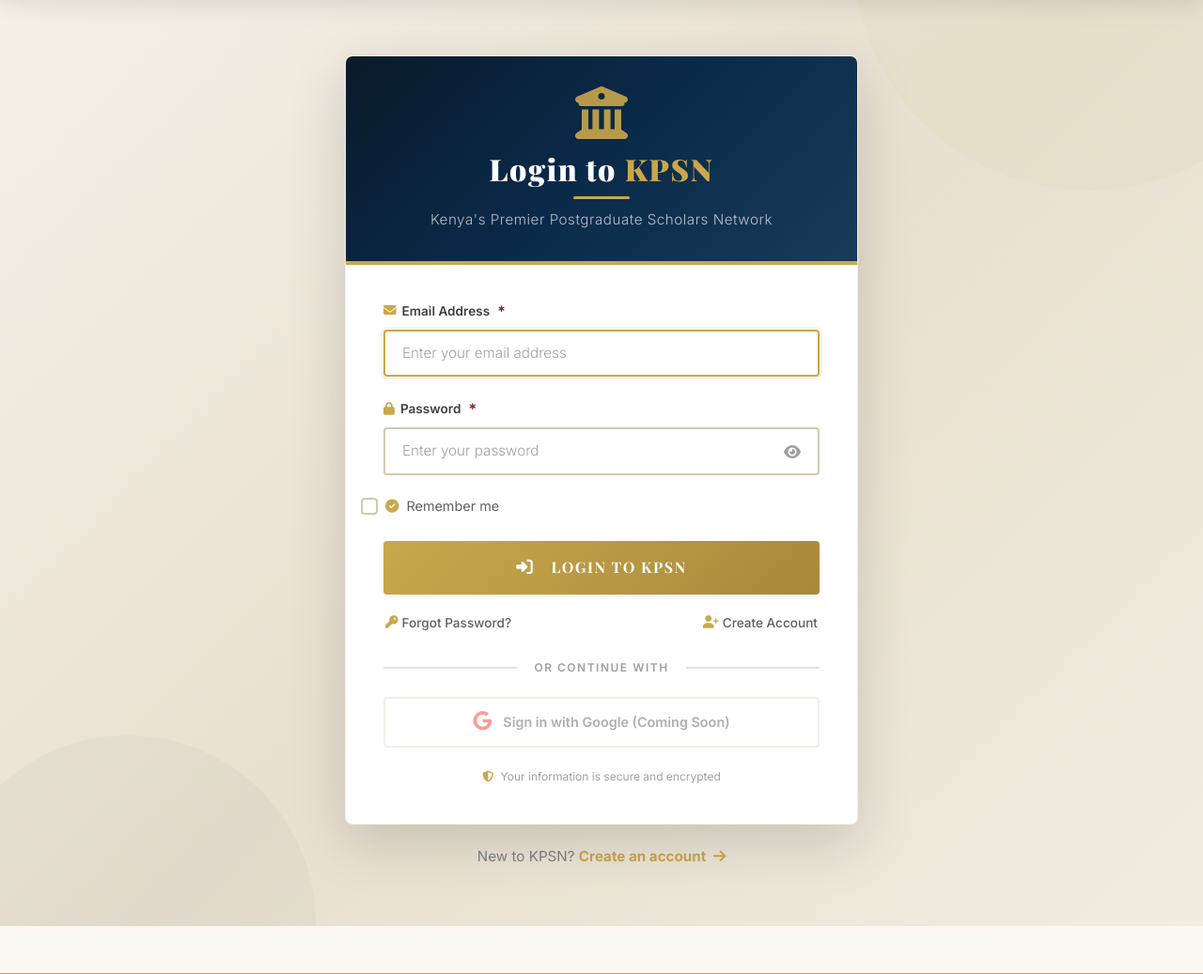
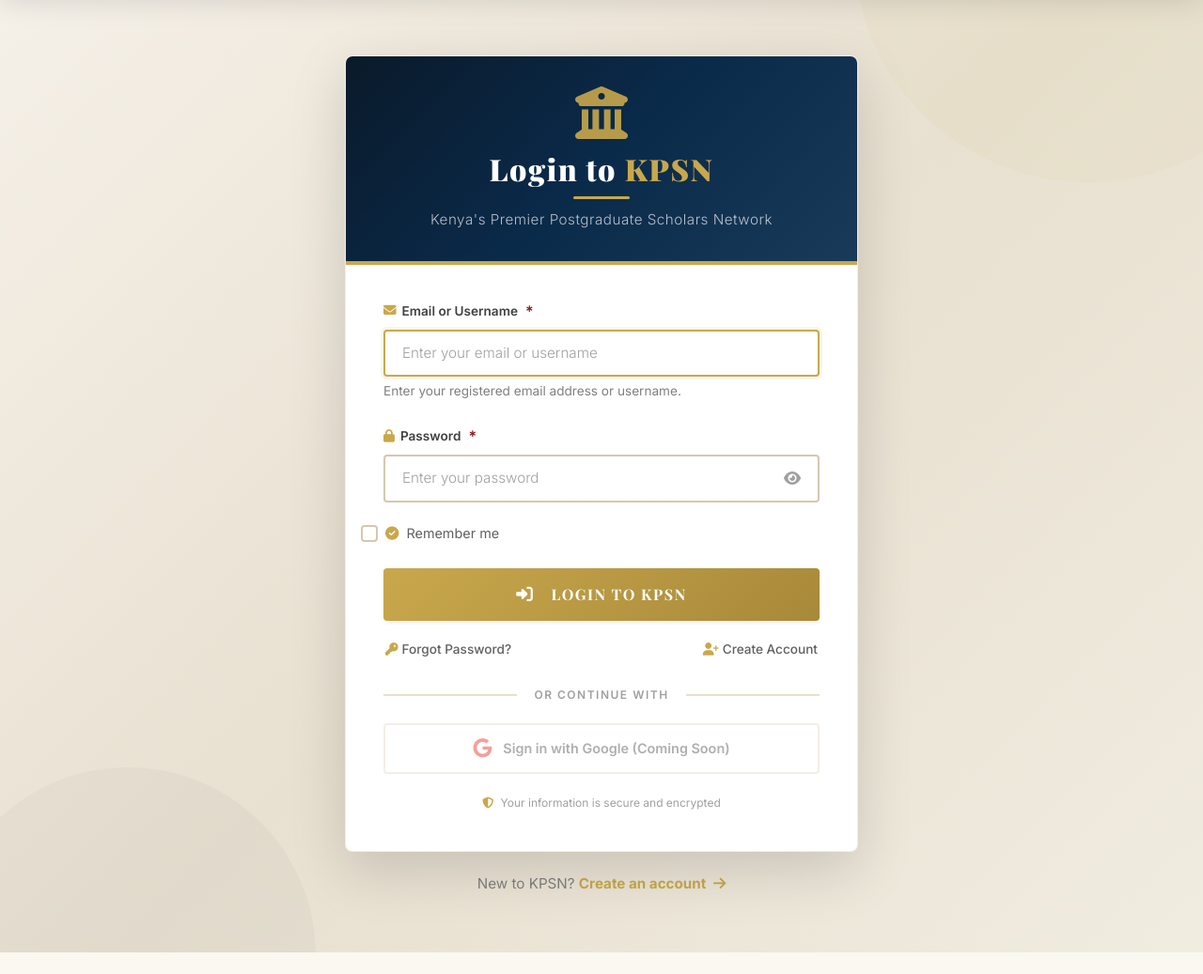
Before and after one commit to eKidenge/kmpn, a Django app: page /accounts/login/ in a window 1280 px wide. Shown: the part 74-1111 px from the top of the page at 94% size. Run offline with Django 5.2, Linux system fonts and the light colour scheme; some libraries are stand-ins or nearby versions; some web fonts are replaced.

Commit message:
Update login.html

```diff
--- a/templates/accounts/login.html
+++ b/templates/accounts/login.html
@@ -693,7 +693,7 @@
                         {% if form.errors %}
                             <div class="alert" role="alert">
                                 <i class="fas fa-exclamation-circle"></i>
-                                <span>Your email and password didn't match. Please try again.</span>
+                                <span>Your email/username and password didn't match. Please try again.</span>
                             </div>
                         {% endif %}
 
@@ -716,15 +716,16 @@
                             <div class="form-group">
                                 <label for="{{ form.username.id_for_label }}" class="form-label">
                                     <i class="fas fa-envelope field-icon"></i>
-                                    Email Address
+                                    Email or Username
                                     <span class="required-star">*</span>
                                 </label>
-                                <input type="email" name="{{ form.username.name }}"
+                                <input type="text" name="{{ form.username.name }}"
                                        id="{{ form.username.id_for_label }}"
                                        class="form-control {% if form.username.errors %}is-invalid{% endif %}"
-                                       placeholder="Enter your email address"
+                                       placeholder="Enter your email or username"
                                        value="{{ form.username.value|default:'' }}"
                                        required autofocus>
+                                <small class="form-text text-muted">Enter your registered email address or username.</small>
                                 {% if form.username.errors %}
                                     <div class="invalid-feedback">
                                         {{ form.username.errors|join:", " }}
@@ -850,13 +851,13 @@
     });
 
     // ============================================================
-    // AUTO-FOCUS ON EMAIL FIELD
+    // AUTO-FOCUS ON EMAIL/USERNAME FIELD
     // ============================================================
     document.addEventListener('DOMContentLoaded', function() {
-        const emailField = document.querySelector('input[name="username"]');
-        if (emailField) {
+        const usernameField = document.querySelector('input[name="username"]');
+        if (usernameField) {
             setTimeout(function() {
-                emailField.focus();
+                usernameField.focus();
             }, 400);
         }
     });
@@ -877,7 +878,7 @@
     });
 
     // ============================================================
-    // ENTER KEY TO SUBMIT (Browser default, but ensure it works)
+    // ENTER KEY TO SUBMIT
     // ============================================================
     document.addEventListener('DOMContentLoaded', function() {
         const form = document.querySelector('form');
```
